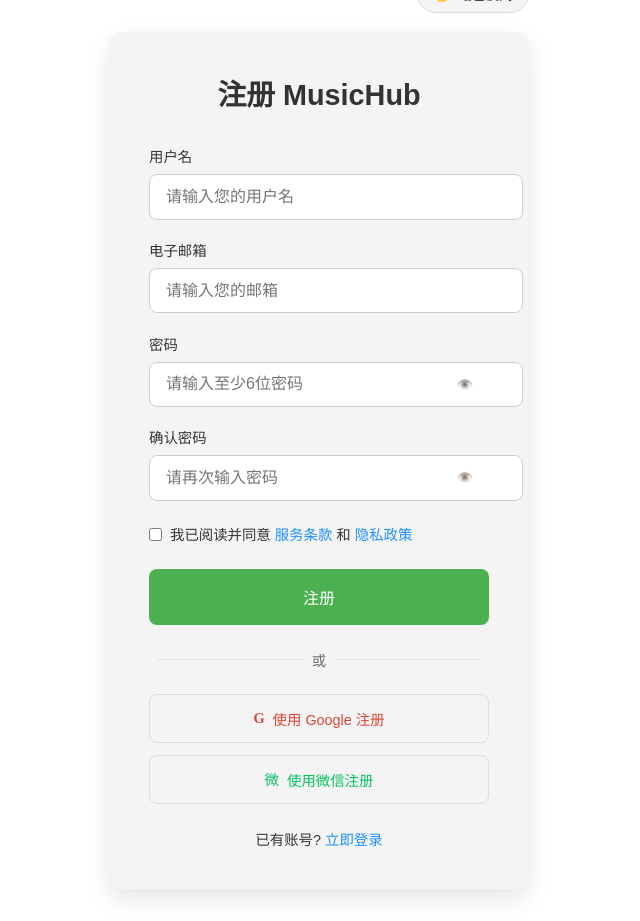
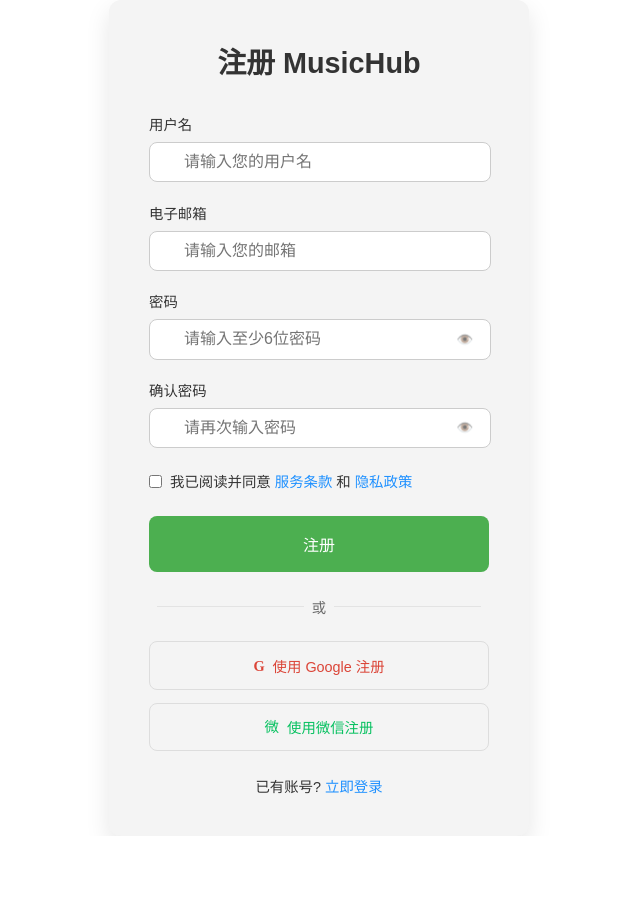
Before and after one commit to Agarwoodchen/music, a Vue app: page /Register in a window 1280 px wide. Shown: the whole page, without its empty margins (321-961 px from the left). After the commit the page ends 836 px from the top, so only its background shows below. Built offline with nearby package versions, Linux system fonts and the light colour scheme.

Commit message:
fix:fixed Login && Register UI input

```diff
--- a/src/views/Login/Login.vue
+++ b/src/views/Login/Login.vue
@@ -138,7 +138,7 @@
   background-color: var(--bg-color);
   color: var(--text-color);
   transition: background-color 0.3s, color 0.3s;
-  padding: 2rem;
+  /* padding: 2rem; */
 }
 
 .auth-container {
@@ -178,8 +178,9 @@
 }
 
 .form-group input {
-  width: 100%;
-  padding: 0.8rem 1rem;
+  width: 80%;
+  padding: 10%;
+  padding: 5% 10% 5% 10%;
   border: 1px solid var(--input-border);
   border-radius: 8px;
   background-color: var(--input-bg);
--- a/src/views/Register/Register.vue
+++ b/src/views/Register/Register.vue
@@ -196,7 +196,7 @@
   background-color: var(--bg-color);
   color: var(--text-color);
   transition: background-color 0.3s, color 0.3s;
-  padding: 2rem;
+  /* padding: 2rem; */
 }
 
 .auth-container {
@@ -236,8 +236,9 @@
 }
 
 .form-group input {
-  width: 100%;
-  padding: 0.8rem 1rem;
+  width: 80%;
+  padding: 10%;
+  padding: 3% 10% 3% 10%;
   border: 1px solid var(--input-border);
   border-radius: 8px;
   background-color: var(--input-bg);
```
